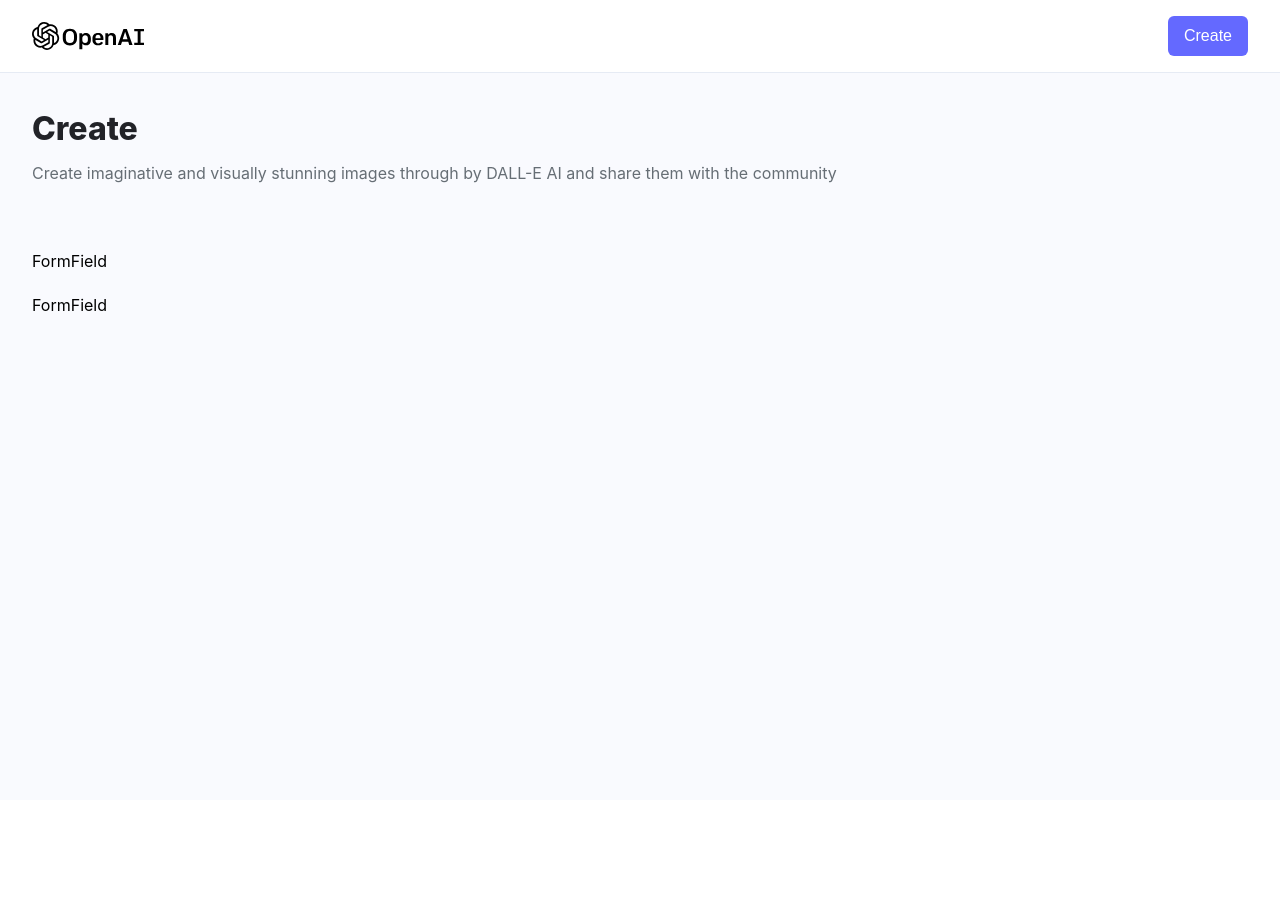
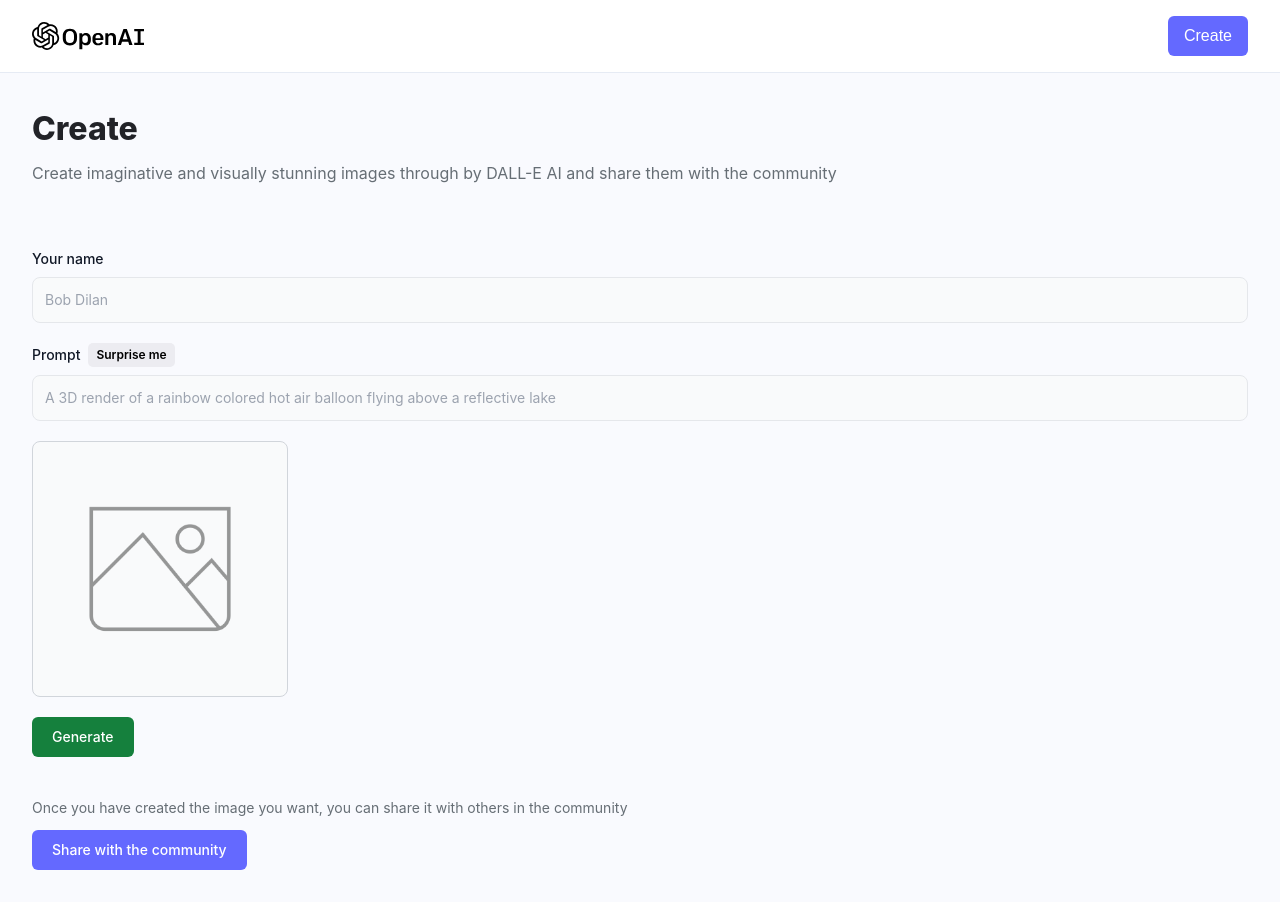
Before and after one commit to ronalli/dalle-clone, a React (Vite) app in the folder client/: page /create-post in a window 1280 px wide. Before the commit the page ends 800 px from the top, so only its background shows below. Built offline with nearby package versions, Linux system fonts and the light colour scheme; a web font is replaced by a local one.

Commit message:
formField

```diff
--- a/client/src/components/FormField.jsx
+++ b/client/src/components/FormField.jsx
@@ -1,7 +1,48 @@
 import React from 'react';
 
-const FormField = () => {
-  return <div>FormField</div>;
+const FormField = (props) => {
+  const {
+    labelName,
+    type,
+    name,
+    placeholder,
+    value,
+    handleChange,
+    isSurpriseMe,
+    handleSurpriseMe,
+  } = props;
+
+  return (
+    <div>
+      <div className='flex items-center gap-2 mb-2'>
+        <label
+          htmlFor={name}
+          className='block text-sm font-medium text-gray-900'
+        >
+          {labelName}
+        </label>
+        {isSurpriseMe && (
+          <button
+            type='button'
+            onClick={handleSurpriseMe}
+            className='font-semibold text-xs bg-[#ECECF1] py-1 px-2 rounded-[5px] text-black'
+          >
+            Surprise me
+          </button>
+        )}
+      </div>
+      <input
+        type={type}
+        id={name}
+        name={name}
+        placeholder={placeholder}
+        value={value}
+        onChange={handleChange}
+        required
+        className='bg-gray-50 border border-garay-300 text-gray-900 text-sm rounded-lg focus:ring-[#4649ff] focus:border-[#4649ff] outline-none block w-full p-3'
+      />
+    </div>
+  );
 };
 
 export default FormField;
--- a/client/src/pages/CreatePost.jsx
+++ b/client/src/pages/CreatePost.jsx
@@ -18,9 +18,16 @@
 
   const handleSubmit = () => {};
 
-  const handleChange = (e) => {};
+  const handleChange = (e) => {
+    setForm({ ...form, [e.target.name]: e.target.value });
+  };
 
-  const handleSurpriseMe = () => {};
+  const handleSurpriseMe = () => {
+    const randomPrompt = getRandomPrompt(form.prompt);
+    setForm({ ...form, prompt: randomPrompt });
+  };
+
+  const generatingImage = () => {};
 
   return (
     <section className='max-w-7x1 mx-auto'>
@@ -44,13 +51,55 @@
           <FormField
             labelName='Prompt'
             type='text'
-            name='promt'
+            name='prompt'
             placeholder='A 3D render of a rainbow colored hot air balloon flying above a reflective lake'
             value={form.prompt}
             handleChange={handleChange}
             isSurpriseMe
             handleSurpriseMe={handleSurpriseMe}
           />
+
+          <div className='relative bg-gray-50 border border-gray-300 text-gray-900 text-sm rounded-lg focus:ring-blue-500 focus:border-blue-500 w-64 p-3 h-64 flex justify-center items-center'>
+            {form.photo ? (
+              <img
+                src={form.photo}
+                alt={form.prompt}
+                className='w-full h-full object-contain'
+              />
+            ) : (
+              <img
+                src={preview}
+                alt='preview'
+                className='w-9/12 h-9/12 object-contain opacity-40'
+              />
+            )}
+            {generatingImg && (
+              <div className='absolute inset-0 z-0 flex justify-center items-center bg-[rgba(0,0,0,0.5)] rounded-lg'>
+                <Loader />
+              </div>
+            )}
+          </div>
+        </div>
+        <div className='mt-5 flex gap-5'>
+          <button
+            type='button'
+            onClick={generatingImage}
+            className='text-white bg-green-700 font-medium rounded-md text-sm w-full sm:w-auto px-5 py-2.5 text-center'
+          >
+            {generatingImg ? 'Generating...' : 'Generate'}
+          </button>
+        </div>
+        <div className='mt-10'>
+          <p className='mt-2 text-[#666e75] text-[14px]'>
+            Once you have created the image you want, you can share it with
+            others in the community
+          </p>
+          <button
+            type='submit'
+            className='mt-3 text-white bg-[#6469ff] font-medium rounded-md text-sm w-full sm:w-auto px-5 py-2.5 text-center'
+          >
+            {loading ? 'Sharing...' : 'Share with the community'}
+          </button>
         </div>
       </form>
     </section>
```
